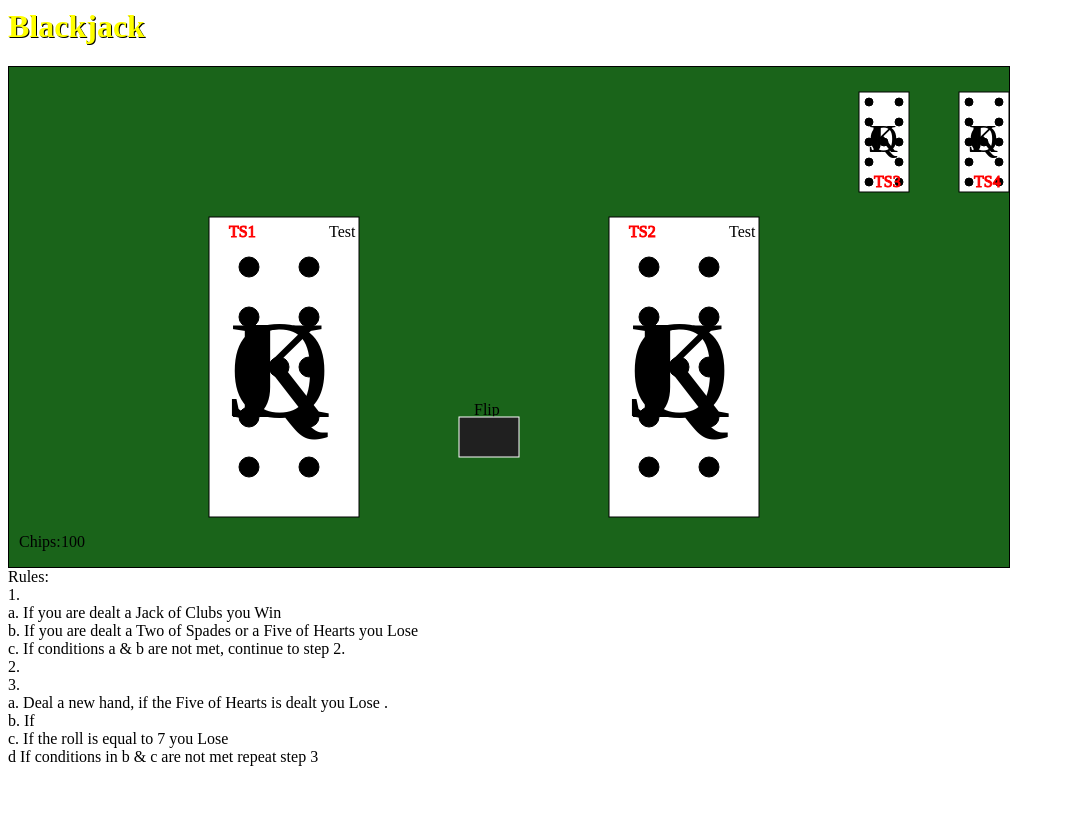
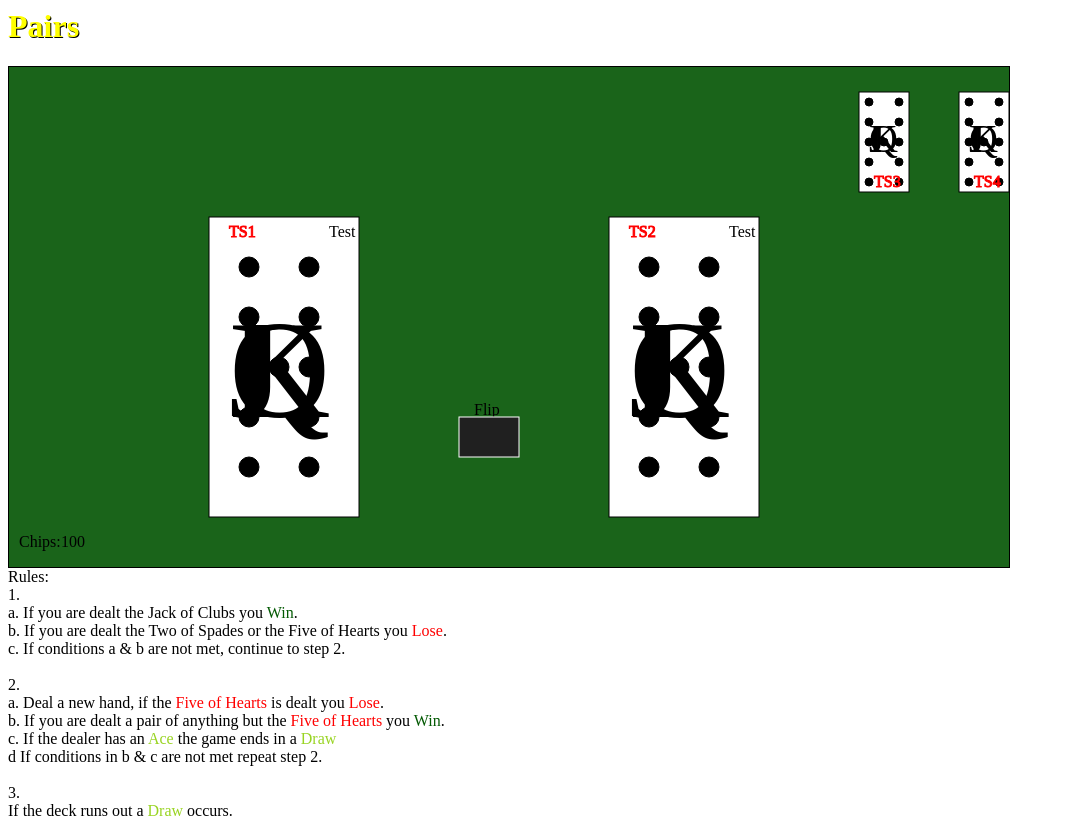
Before and after one commit to MaytrixMatt/377-web-app-dev, a PHP site: page / in a window 1280 px wide. Shown: the whole page, without its empty margins (0-1065 px from the left). Before the commit the page ends 766 px from the top, so only its background shows below. Run offline with PHP 8.4, Linux system fonts and the light colour scheme.

Commit message:
almostdone

```diff
--- a/3-game/index.html
+++ b/3-game/index.html
@@ -1,7 +1,7 @@
 <DOCTYPE html>
     <html lang="en">
         <head>
-            <title>Blackjack</title>
+            <title>Pairs</title>
 
             <link rel="stylesheet" type="text/css" href="style.css">
 
@@ -13,7 +13,7 @@
 
         <body>
 
-            <h1>Blackjack</h1>
+            <h1>Pairs</h1>
             <div style="border: solid black 1px; width: 1000px;">
 
                 <svg width="1000" height="500">
@@ -91,8 +91,6 @@
                     <text id ="queend" class="ddot" x="960" y="85" font-size="40">Q</text>
                     <text id ="kingd" class="ddot" x="960" y="85" font-size="40">K</text>
 
-
-
                     <text id="carda" x="320" y="170">Test</text>
                     <text id="cardb" x="720" y="170">Test</text>
 
@@ -105,8 +103,6 @@
 
                     <text x="465" y="348" >Flip</text>
 
-                    <text id="gamestatus" x="440" y="480"></text>
-
                     <text x="10" y="480">Chips:</text>
                     <text id="LifeSavings" x="52" y="480">100</text>
 
@@ -114,28 +110,34 @@
                     <rect stroke="#ffffff" fill="#202020" x="450" y="350" width="60" height="40"/>
                     <rect class="clickable" onclick="flipCards()" stroke="none" fill="#999999" fill-opacity="0" x="450" y="350" width="60" height="40" />
 
+                    <rect stroke="#ffffff" fill="#000000" x ="200" y="150" width="550" height="300" id="end" visibility="hidden" />
+                    <text id="endtext" x="280" y="350" font-size="150px" stroke="green" fill="green" visibility="hidden">Status</text>
                 </svg>
             </div>
             Rules:
             <br />
             1.
             <br />
-                a. If you are dealt a Jack of Clubs you <span class = "win">Win</span>
+                a. If you are dealt the Jack of Clubs you <span class = "win">Win</span>.
                 <br />
-                b. If you are dealt a Two of Spades or a Five of Hearts you <span class = "lose">Lose</span>
+                b. If you are dealt the Two of Spades or the Five of Hearts you <span class = "lose">Lose</span>.
                 <br />
                 c. If conditions a & b are not met, continue to step 2.
                 <br />
+            <br />
             2.
+            <br />
+                a. Deal a new hand, if the <span class = "lose">Five of Hearts</span> is dealt you <span class ="lose">Lose</span>.
+                <br />
+                b. If  you are dealt a pair of anything but the <span class = "lose">Five of Hearts</span> you <span class = "win">Win</span>.
+                <br />
+                c. If the dealer has an <span class = "draw">Ace</span> the game ends in a <span class = "draw">Draw</span>
+                <br />
+                d If conditions in b & c are not met repeat step 2.
+                <br />
             <br />
             3.
             <br />
-                a. Deal a new hand, if the <span class = "lose">Five of Hearts</span> is dealt you <span class ="lose">Lose</span> .
-                <br />
-                b. If
-                <br />
-                c. If the roll is equal to 7 you Lose
-                <br />
-                d If conditions in b & c are not met repeat step 3
+            If the deck runs out a <span class = "draw">Draw</span> occurs.
         </body>
      </html>
--- a/3-game/scripts.js
+++ b/3-game/scripts.js
@@ -21,9 +21,13 @@ function flipCards(){
     var ident = "a";
 
     $(".dot").css("visibility", "hidden");
-    $("#gamestatus").html("");
 
     for(var i = 0; i < 2; i++){
+
+        if(deck.length == 0){
+            endGame("Draw!");
+        }
+
         var index = Math.floor(Math.random() * deck.length);
         var selectcard = deck[index];
         //console.log(selectcard);
@@ -116,6 +120,16 @@ function flipCards(){
         $("#suit" + ident).html(suit);
     }
     flipDealerCards();
+
+    if(cardTres =="5H" || cardCuatro =="5H"){
+        endGame("Lose!");
+    }
+
+    if(parseInt(cardUno.substr(0,1)) == parseInt(cardDos.substr(0,1))){
+        endGame("Win!");
+    }
+
+
 }
 
 function flipDealerCards(){
@@ -124,9 +138,12 @@ function flipDealerCards(){
     var ident = "c";
 
     $(".ddot").css("visibility", "hidden");
-    $("#gamestatus").html("");
 
     for(var i = 0; i < 2; i++){
+
+        if(deck.length == 0){
+            endGame("Draw!");
+        }
 
         var index = Math.floor(Math.random() * deck.length);
         var selectcard = deck[index];
@@ -216,4 +233,16 @@ function flipDealerCards(){
         $("#suit" + ident).html(suit);
     }
 
+    if(parseInt(cardTres.substr(0,1)) =="1" || parseInt(cardCuatro.substr(0,1)) =="1"){
+        endGame("Draw!");
+    }
+
+
 }
+
+
+function endGame(status){
+    $("#end").css("visibility", "visible");
+    $("#endtext").css("visibility", "visible");
+    $("#endtext").html(status);
+}
--- a/3-game/style.css
+++ b/3-game/style.css
@@ -28,3 +28,15 @@ svg{
     stroke:red;
     fill:red;
 }
+
+.win{
+    color:rgb(4, 90, 4);
+}
+
+.lose{
+    color:red;
+}
+
+.draw{
+    color:rgb(153, 212, 35);
+}
```
